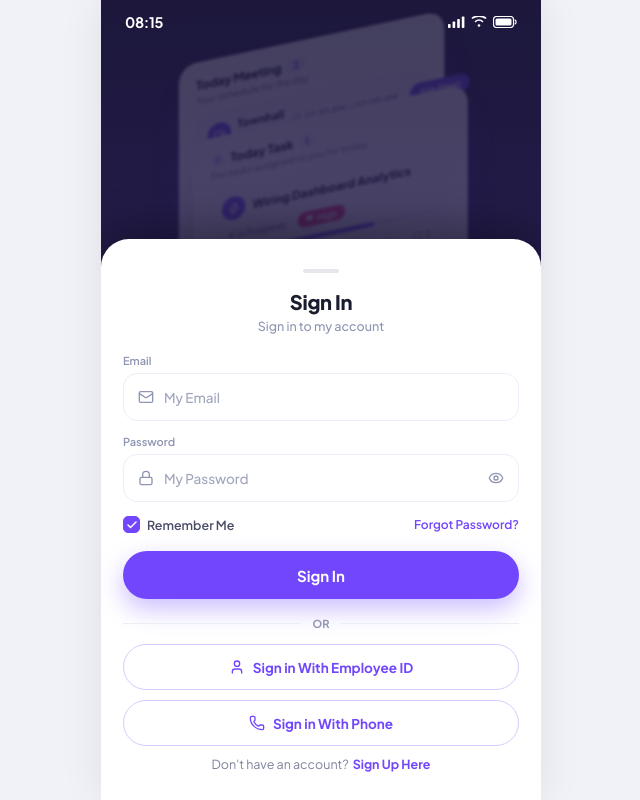
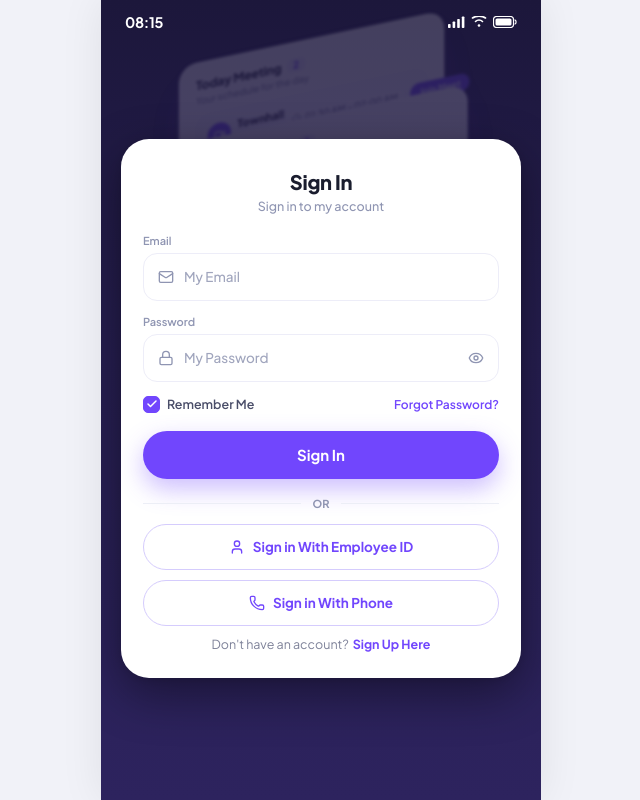
Before and after one commit to Logaprasath-iq/React-Task-9, a React (Vite) app: page /signin in a window 1280 px wide. Shown: the whole page, without its empty margins (319-959 px from the left). Built offline with nearby package versions, Linux system fonts and the light colour scheme.

Commit message:
Reposition signin and forgot password cards: vertically centered, shifted slightly up, and rounded corners

```diff
--- a/src/pages/SignIn.jsx
+++ b/src/pages/SignIn.jsx
@@ -105,8 +105,6 @@ export default function SignIn() {
           =================================================================== */}
       {activeMethod === 'email' && (
         <div className="signin-bottom-sheet">
-          <div className="signin-sheet-handle" />
-
           <div className="signin-sheet-header">
             <h1 className="signin-sheet-title">Sign In</h1>
             <p className="signin-sheet-subtitle">Sign in to my account</p>
@@ -248,8 +246,6 @@ export default function SignIn() {
           =================================================================== */}
       {activeMethod === 'phone' && (
         <div className="signin-bottom-sheet">
-          <div className="signin-sheet-handle" />
-
           <div className="signin-sheet-header">
             <h1 className="signin-sheet-title">Sign In</h1>
             <p className="signin-sheet-subtitle">Sign in to my account</p>
@@ -461,8 +457,6 @@ export default function SignIn() {
           =================================================================== */}
       {activeMethod === 'employee' && (
         <div className="signin-bottom-sheet">
-          <div className="signin-sheet-handle" />
-
           <div className="signin-sheet-header">
             <h1 className="signin-sheet-title">Sign In</h1>
             <p className="signin-sheet-subtitle">Sign in to my account</p>
--- a/src/styles/auth.css
+++ b/src/styles/auth.css
@@ -8,11 +8,13 @@
   width: 100%;
   display: flex;
   flex-direction: column;
-  justify-content: flex-end;
+  justify-content: center;
+  align-items: center;
   background: linear-gradient(180deg, #1C173B 0%, #261E50 45%, #2D235E 100%);
   position: relative;
-  overflow-x: hidden;
+  overflow-y: auto;
   box-sizing: border-box;
+  padding: 56px 16px 28px;
 }
 
 /* Background Dimmed Cards Graphic Header */
@@ -34,14 +36,16 @@
 /* White Bottom Sheet Container */
 .signin-bottom-sheet {
   background: #FFFFFF;
-  border-radius: 28px 28px 0 0;
-  padding: 30px 22px 28px;
+  border-radius: 28px;
+  padding: 30px 22px 26px;
   width: 100%;
+  max-width: 400px;
   box-sizing: border-box;
-  box-shadow: 0 -10px 40px rgba(0, 0, 0, 0.35);
+  box-shadow: 0 16px 48px rgba(0, 0, 0, 0.4), 0 2px 10px rgba(0, 0, 0, 0.1);
   position: relative;
   z-index: 20;
   animation: slideUpSheet 0.35s cubic-bezier(0.16, 1, 0.3, 1);
+  margin-top: -12px;
 }
 
 @keyframes slideUpSheet {
@@ -332,15 +336,17 @@
 
 .phone-otp-sheet {
   background: #FFFFFF;
-  border-radius: 28px 28px 0 0;
-  padding: 40px 22px 28px;
+  border-radius: 28px;
+  padding: 42px 22px 28px;
   width: 100%;
+  max-width: 400px;
   box-sizing: border-box;
-  box-shadow: 0 -10px 40px rgba(0, 0, 0, 0.35);
+  box-shadow: 0 16px 48px rgba(0, 0, 0, 0.4), 0 2px 10px rgba(0, 0, 0, 0.1);
   position: relative;
   z-index: 20;
   animation: slideUpSheet 0.35s cubic-bezier(0.16, 1, 0.3, 1);
   text-align: center;
+  margin-top: -12px;
 }
 
 /* Floating Purple Phone Icon Badge */
--- a/src/styles/forgotPassword.css
+++ b/src/styles/forgotPassword.css
@@ -7,11 +7,13 @@
   width: 100%;
   display: flex;
   flex-direction: column;
-  justify-content: flex-end;
+  justify-content: center;
+  align-items: center;
   background: linear-gradient(180deg, #1C173B 0%, #261E50 45%, #2D235E 100%);
   position: relative;
-  overflow-x: hidden;
+  overflow-y: auto;
   box-sizing: border-box;
+  padding: 56px 16px 28px;
 }
 
 /* Background Dimmed Cards Graphic Header */
@@ -33,15 +35,17 @@
 /* White Bottom Sheet Container */
 .forgot-bottom-sheet {
   background: #FFFFFF;
-  border-radius: 28px 28px 0 0;
-  padding: 38px 22px 28px;
+  border-radius: 28px;
+  padding: 42px 22px 28px;
   width: 100%;
+  max-width: 400px;
   box-sizing: border-box;
-  box-shadow: 0 -10px 40px rgba(0, 0, 0, 0.35);
+  box-shadow: 0 16px 48px rgba(0, 0, 0, 0.4), 0 2px 10px rgba(0, 0, 0, 0.1);
   position: relative;
   z-index: 20;
   text-align: center;
   animation: slideUpForgot 0.35s cubic-bezier(0.16, 1, 0.3, 1);
+  margin-top: -12px;
 }
 
 @keyframes slideUpForgot {
```
